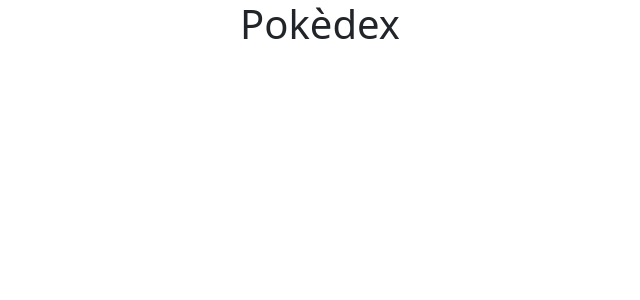
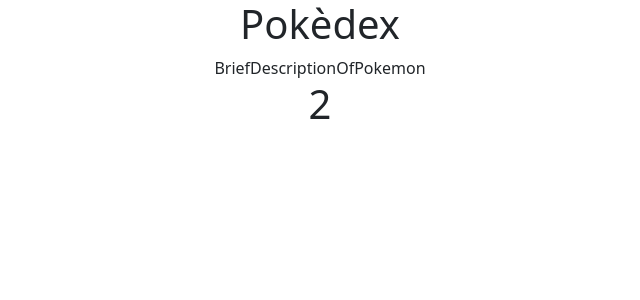
Before and after one commit to darrius-brown/plant-it, a React (Create React App) app: page /brief/1 in a window 1280 px wide. Before the commit this address had no page. Shown: the top 300 px of the page, without its empty margins (320-960 px from the left). Built offline with nearby package versions, Linux system fonts and the light colour scheme.

Commit message:
index transfered to brief

```diff
--- a/src/App.js
+++ b/src/App.js
@@ -12,7 +12,7 @@
       <Routes>
         <Route path='/' element={<Homepage />} />
         <Route path='/main' element={<MainPokedexScreen />} />
-        <Route path='/brief' element={<BriefDescriptionOfPokemon />} />
+        <Route path="/brief/:index" element={<BriefDescriptionOfPokemon />} />
         <Route path='/detail' element={<DetailOfPokemon />} />
       </Routes>
     </div>
--- a/src/BriefDescriptionOfPokemon.js
+++ b/src/BriefDescriptionOfPokemon.js
@@ -1,8 +1,13 @@
 import React from 'react'
+import { useParams } from 'react-router-dom';
 
 const  BriefDescriptionOfPokemon = () => {
+  const { index } = useParams();
   return (
-    <div>BriefDescriptionOfPokemon</div>
+    <div>
+    BriefDescriptionOfPokemon
+    <h1>{parseInt(index) + 1}</h1>
+    </div>
   )
 }
 
--- a/src/MainPokedexScreen.js
+++ b/src/MainPokedexScreen.js
@@ -1,5 +1,7 @@
 import React, { useEffect, useState } from 'react'
 import { getPokemon } from './API/PokeAPIs';
+import { Link } from 'react-router-dom'
+
 
 const MainPokedexScreen = () => {
   const numberOfPokemon = 1017;
@@ -22,7 +24,6 @@
     const fetchData = async () => {
       try {
         const names = await Promise.all(testUserDatabase.map((num) => fetchPokemon(num)));
-        console.log('Fetched Pokemon names:', names);
         setPokemonNames(names.filter(Boolean));
       } catch (error) {
         console.error('Error setting data:', error);
@@ -50,7 +51,12 @@
     }
     return pokedexList.map((item, index) => {
       if (testUserDatabase.includes(index + 1)) {
-        return <li key={index}>{pokemonNames[testUserDatabase.indexOf(index + 1)] || 'Loading...'}</li>;
+        return (
+          <Link to={`/brief/${index}`} key={index}>
+            <li>{pokemonNames[testUserDatabase.indexOf(index + 1)] || 'Loading...'}</li>
+          </Link>
+        );
+
       } else {
         return <li key={index}>{item}</li>;
       }
```
Also changed, not shown: notes.txt.
